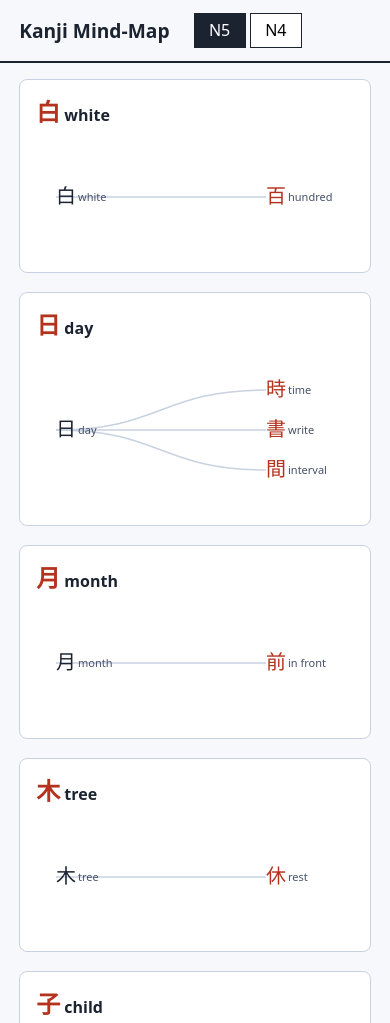
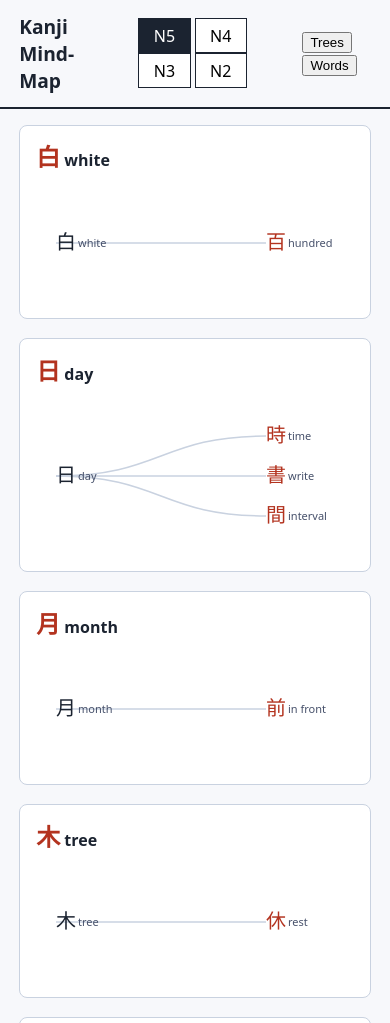
Before and after one commit to abirkunduacn/kanji-map, a website with bundled scripts: page index.html in a window 390 px wide. Shown: the top 1023 px of the page. Built offline with nearby package versions, Linux system fonts and the light colour scheme; files whose address does not match are found by name; a web font is replaced by a local one.

Commit message:
feat: level + view navigation with per-level data cache

```diff
--- a/index.html
+++ b/index.html
@@ -10,13 +10,19 @@
 <body>
   <header>
     <h1>Kanji Mind-Map</h1>
-    <nav id="levels">
+    <nav id="levels" aria-label="JLPT level">
       <button data-level="N5" class="active">N5</button>
       <button data-level="N4">N4</button>
+      <button data-level="N3">N3</button>
+      <button data-level="N2">N2</button>
     </nav>
+    <div id="views" role="tablist" aria-label="View">
+      <button data-view="trees" class="active">Trees</button>
+      <button data-view="words">Words</button>
+    </div>
   </header>
   <main>
-    <section id="maps" aria-label="Kanji mind maps"></section>
+    <section id="content" aria-live="polite"></section>
   </main>
   <aside id="detail" hidden></aside>
   <footer>
--- a/js/app.js
+++ b/js/app.js
@@ -1,36 +1,58 @@
 import { loadLevel } from './data-loader.js';
 import { renderMindmap } from './mindmap.js';
+import { renderWords } from './words.js';
 import { renderDetail } from './detail.js';
 
-const mapsEl = document.getElementById('maps');
+const contentEl = document.getElementById('content');
 const detailEl = document.getElementById('detail');
+const state = { level: 'N5', view: 'trees' };
+let current = null;
 
-async function showLevel(level) {
-  const data = await loadLevel(level);
-  mapsEl.innerHTML = '';
-  for (const root of data.roots) {
+function openDetail(char) {
+  const info = current && current.kanji[char];
+  if (info) {
+    renderDetail(detailEl, info, {
+      words: current.words,
+      onSelectWord: () => setView('words'),
+    });
+  }
+}
+
+function renderTrees() {
+  contentEl.innerHTML = '';
+  for (const root of current.roots) {
     const section = document.createElement('section');
     section.className = 'cluster';
     const h2 = document.createElement('h2');
     h2.innerHTML = `<span class="root-kanji">${root.root}</span> ${root.label}`;
+    const scroll = document.createElement('div');
+    scroll.className = 'cluster-scroll';
     const svg = document.createElementNS('http://www.w3.org/2000/svg', 'svg');
-    section.append(h2, svg);
-    mapsEl.append(section);
-    renderMindmap(svg, root, {
-      onSelect: (char) => {
-        const info = data.kanji[char];
-        if (info) renderDetail(detailEl, info);
-      },
-    });
+    scroll.append(svg);
+    section.append(h2, scroll);
+    contentEl.append(section);
+    renderMindmap(svg, root, { onSelect: openDetail });
   }
 }
 
-document.getElementById('levels').addEventListener('click', (e) => {
-  const btn = e.target.closest('button[data-level]');
-  if (!btn) return;
-  document.querySelectorAll('#levels button').forEach(b => b.classList.remove('active'));
-  btn.classList.add('active');
-  showLevel(btn.dataset.level);
+async function render() {
+  current = await loadLevel(state.level);
+  if (state.view === 'trees') renderTrees();
+  else renderWords(contentEl, current, { onSelectKanji: openDetail });
+}
+
+function setActive(containerId, attr, value) {
+  document.querySelectorAll(`#${containerId} button`).forEach(b =>
+    b.classList.toggle('active', b.dataset[attr] === value));
+}
+function setLevel(level) { state.level = level; setActive('levels', 'level', level); render(); }
+function setView(view) { state.view = view; setActive('views', 'view', view); render(); }
+
+document.getElementById('levels').addEventListener('click', e => {
+  const b = e.target.closest('button[data-level]'); if (b) setLevel(b.dataset.level);
+});
+document.getElementById('views').addEventListener('click', e => {
+  const b = e.target.closest('button[data-view]'); if (b) setView(b.dataset.view);
 });
 
-showLevel('N5');
+render();
--- a/js/data-loader.js
+++ b/js/data-loader.js
@@ -7,7 +7,7 @@ function walkChars(nodes, out) {
 
 export function validateLevelData(data) {
   if (!data || typeof data !== 'object') return { ok: false, error: 'not an object' };
-  for (const key of ['level', 'roots', 'kanji']) {
+  for (const key of ['level', 'roots', 'kanji', 'words']) {
     if (!(key in data)) return { ok: false, error: `missing ${key}` };
   }
   const placed = new Set();
@@ -22,11 +22,15 @@ export function kanjiCount(data) {
   return Object.keys(data.kanji || {}).length;
 }
 
+const _cache = new Map();
+
 export async function loadLevel(level, fetchFn = fetch) {
+  if (_cache.has(level)) return _cache.get(level);
   const res = await fetchFn(`data/${level.toLowerCase()}.json`);
   if (!res.ok) throw new Error(`failed to load ${level}`);
   const data = await res.json();
   const v = validateLevelData(data);
   if (!v.ok) throw new Error(`invalid ${level} data: ${v.error}`);
+  _cache.set(level, data);
   return data;
 }
```
Also changed, not shown: tests/js/data-loader.test.js (+16 -0 lines).
